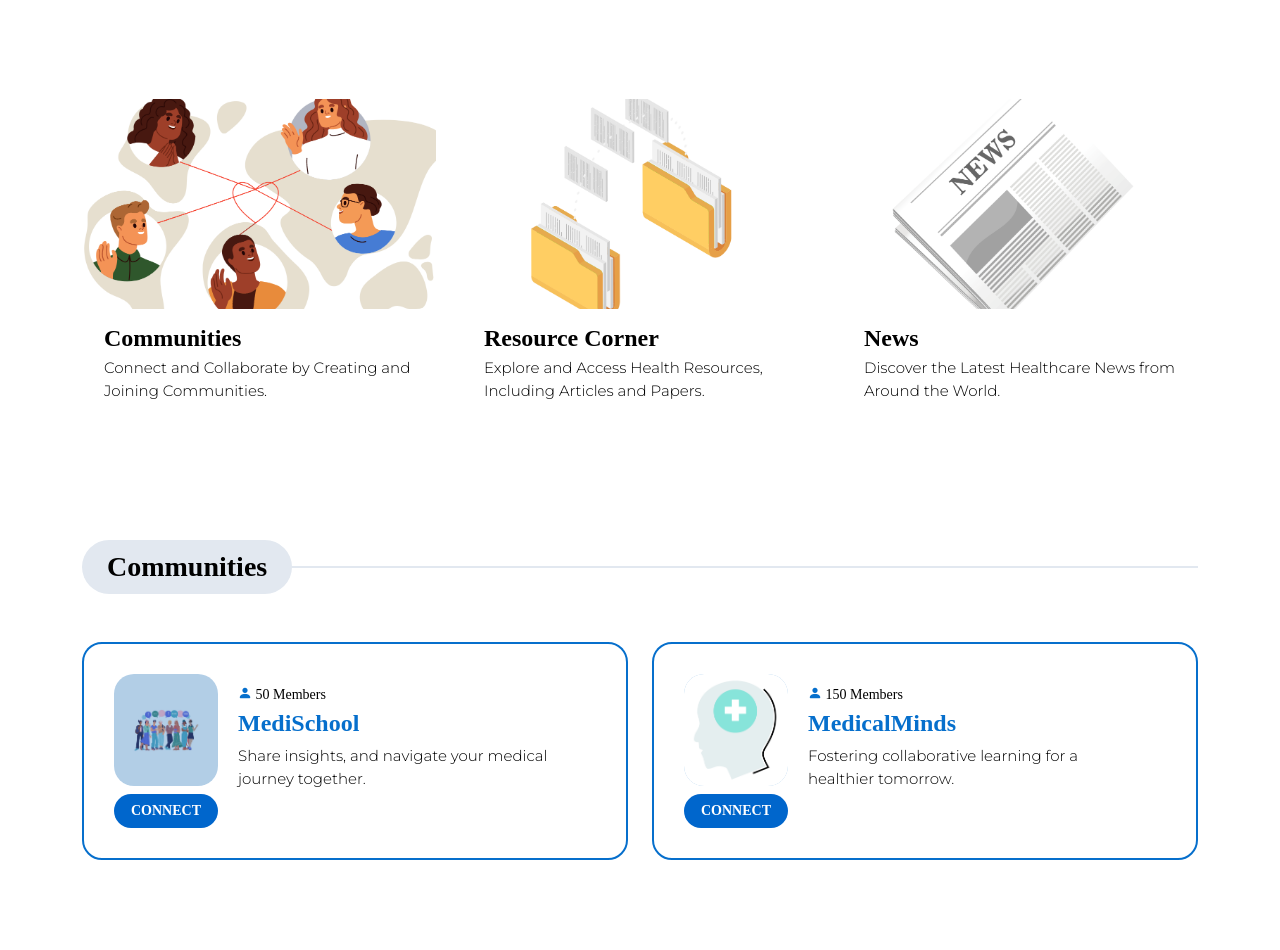
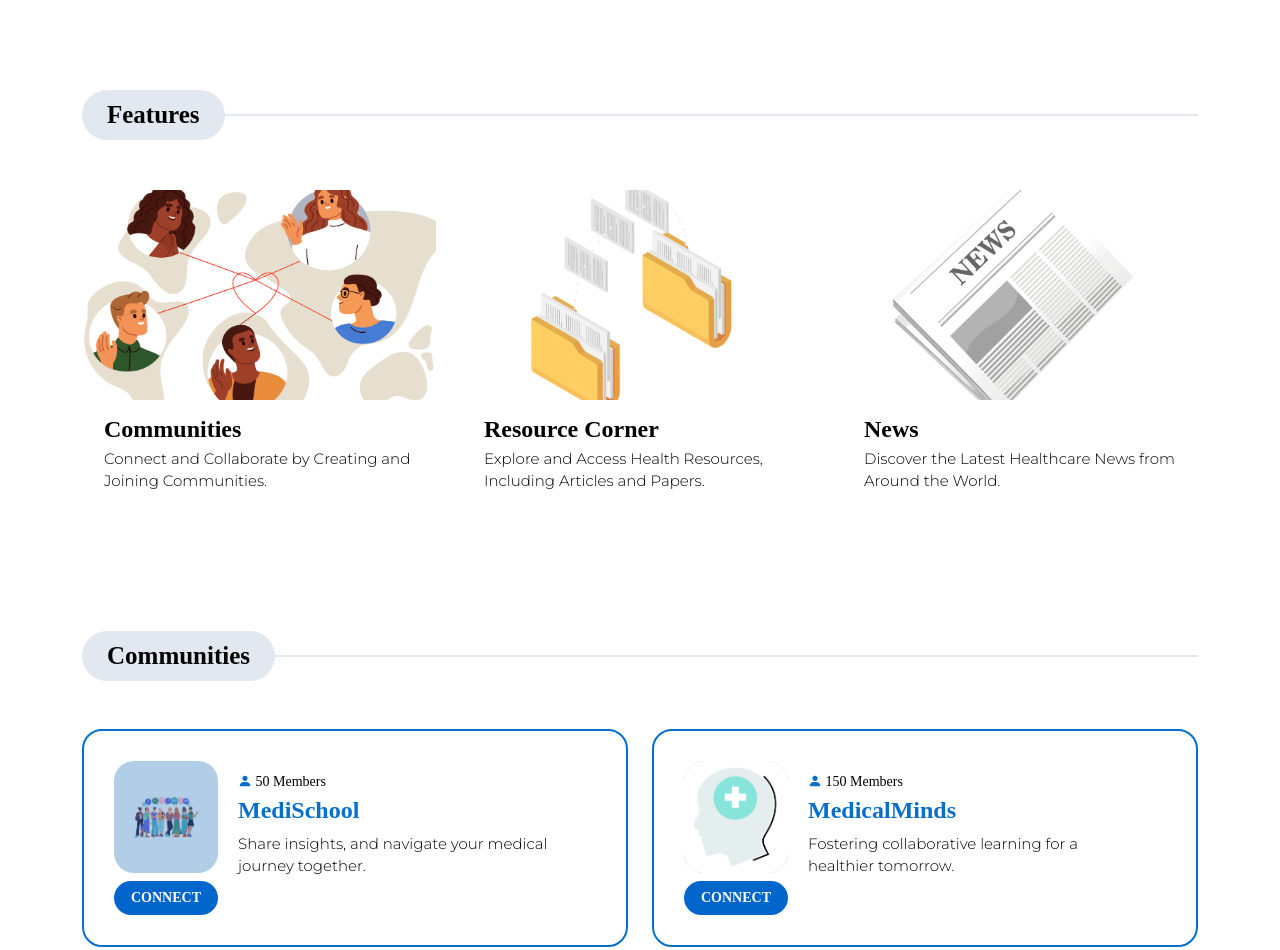
Before and after one commit to Maxinebeni/Final-Project-Index, a website: page index.html in a window 1280 px wide. Shown: the part 1384-2334 px from the top of the page. Drawn offline with Linux system fonts and the light colour scheme; a web font is replaced by a local one.

Commit message:
New Changes

```diff
--- a/css/healthclique.css
+++ b/css/healthclique.css
@@ -3,7 +3,7 @@
 :root {
   --white-color:                  #ffffff;
   --primary-color:                #066fcc;
-  --secondary-color:              #2caad2;
+  --secondary-color:              #0066CC;
   --section-bg-color:             #e2e8f0;
   --custom-btn-bg-color:          #0066CC;
   --custom-btn-bg-hover-color:    #3fd0d5;
@@ -18,7 +18,7 @@
   --h1-font-size:                 50px;
   --h2-font-size:                 46px;
   --h3-font-size:                 32px;
-  --h4-font-size:                 28px;
+  --h4-font-size:                 25px;
   --h5-font-size:                 24px;
   --h6-font-size:                 22px;
   --p-font-size:                  15px;
@@ -36,7 +36,6 @@
 }
 
 body {
-  background-image: url('images/Hq_bg.png'); /* Replace 'path/to/your/image.jpg' with the actual path to your image file */
   background-size: cover; /* Adjusts the size of the background image to cover the entire container */
   font-family: var(--body-font-family);
 }
--- a/index.html
+++ b/index.html
@@ -3,7 +3,7 @@
 
 <head>
     <meta charset="utf-8">
-    <meta name="viewport" content="width=device-width, initial-scale=1">
+    <meta name="viewport" content="width=device-width, initial-scale=1.0, maximum-scale=1.0">
 
     <meta name="description" content="">
     <meta name="author" content="">
@@ -249,6 +249,12 @@
             <div class="container">
                 <div class="row">
 
+                    <div class="col-lg-12 col-12">
+                        <div class="section-title-wrap mb-5">
+                            <h4 class="section-title">Features</h4>
+                        </div>
+
+                        <div class="row">
                     <div class="col-lg-4 col-md-4 col-sm-12 mb-4 mb-lg-0">
                         <div class="custom-block custom-block-overlay">
                                 <img src="/images/topics/communities.png" class="custom-block-image img-fluid" alt="">
@@ -298,6 +304,8 @@
                     </div>
 
                 </div>
+            </div>
+
             </div>
         </section>
 
```
Also changed, not shown: contact.html (+1 -1 lines).
